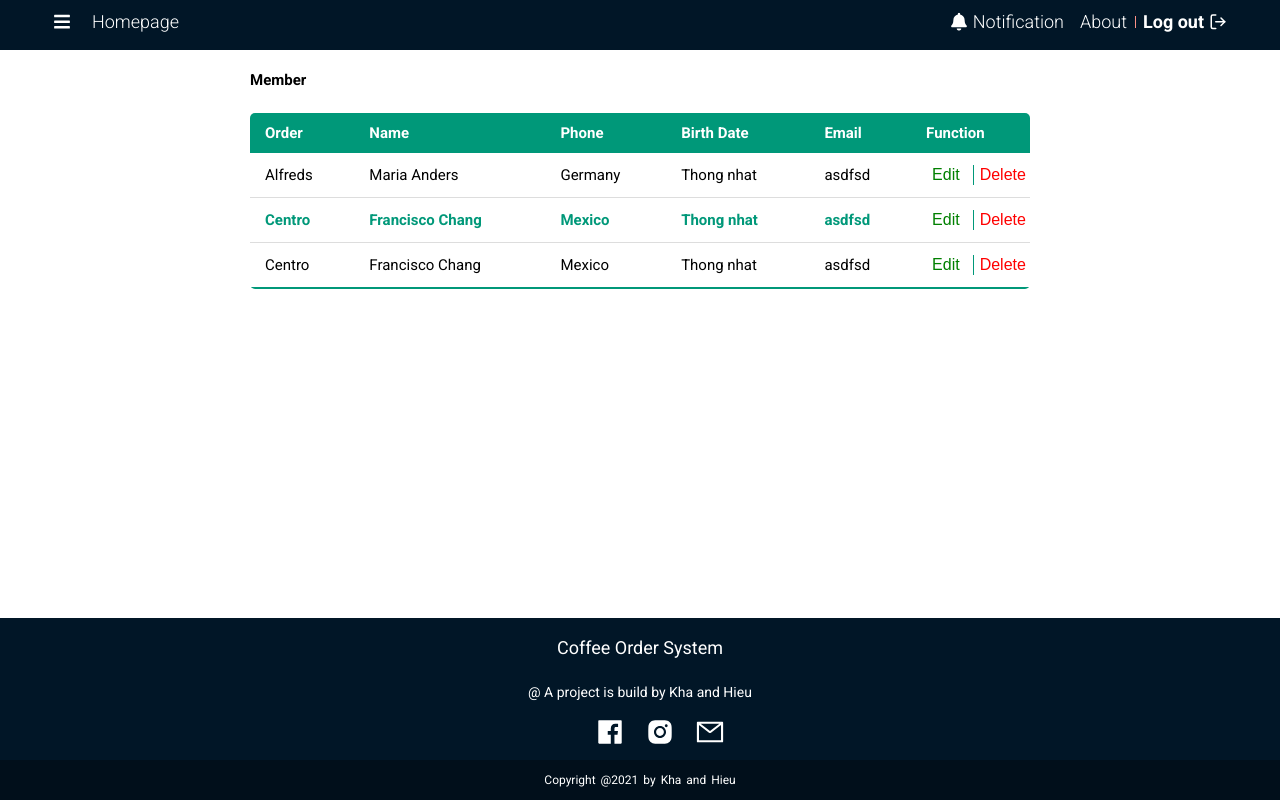
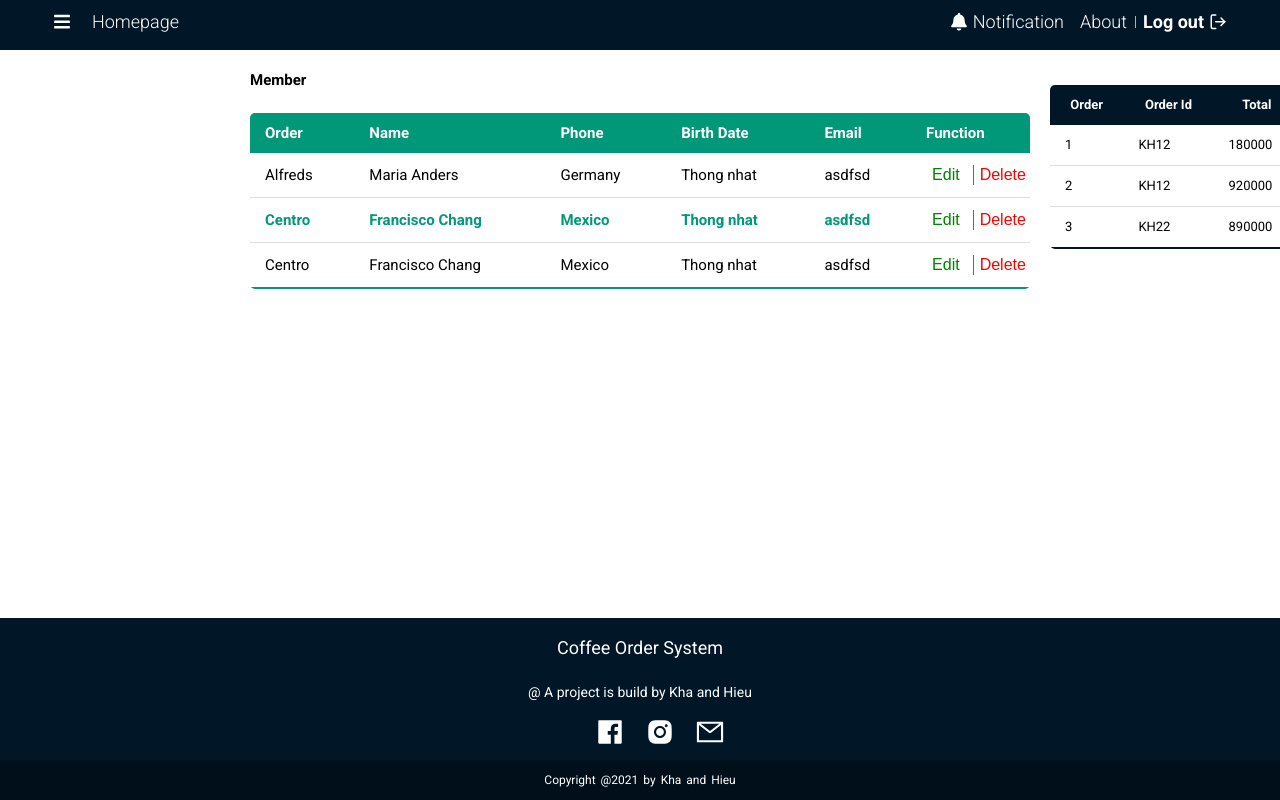
Before and after one commit to thuckhapham/QuanLy_coffee, a React (Create React App) app in the folder react-frontend-tlcn/: page /member in a window 1280 px wide. Built offline with nearby package versions, Linux system fonts and the light colour scheme.

Commit message:
component OrderHistory

```diff
--- a/react-frontend-tlcn/src/App.css
+++ b/react-frontend-tlcn/src/App.css
@@ -47,3 +47,6 @@ html {
   z-index: 1;
   border-radius: 5px;
 }
+.main {
+  display: flex;
+}
--- a/react-frontend-tlcn/src/App.js
+++ b/react-frontend-tlcn/src/App.js
@@ -5,6 +5,7 @@ import Member from './Pages/Member/Member'
 import Inventory from './Pages/Inventory'
 import Footer from './Components/Footer/Footer'
 import { BrowserRouter as Router, Route, Switch } from 'react-router-dom'
+import OrderHistory from './Components/OrderHistory/OrderHistory';
 
 // import { BrowserRouter as Router, Switch , Route } from 'react-router-dom'
 
@@ -17,6 +18,7 @@ function App() {
         <Header />
         <div className="main">
           <Route path="/member" exact={true} component={Member} />
+          <OrderHistory />
         </div>
         <Footer />
       </Router>
--- /dev/null
+++ b/react-frontend-tlcn/src/Components/OrderHistory/OrderHistory.css
@@ -0,0 +1,34 @@
+.history {
+    margin: 10px 5px 10px 10px;
+}
+.history__table {
+    border-collapse: collapse;
+    margin: 25px 0;
+    font-size: 1.3rem;
+    width: 100%;
+    border-radius: 5px;
+    overflow: hidden;
+    min-width: 250px;
+}
+.history__head {
+
+}
+.history__header {
+    background-color: #011627;
+    color: #fff;
+    text-align: center;
+    font-weight: 500;
+}
+.history__body {
+
+}
+.history__header th,
+.history__body td {
+    padding: 12px 15px;
+}
+.history__row {
+    border-bottom: 1px solid #dddddd;
+}
+.history__row:last-of-type {
+    border-bottom: 2px solid #011627;
+}
--- /dev/null
+++ b/react-frontend-tlcn/src/Components/OrderHistory/OrderHistory.js
@@ -0,0 +1,39 @@
+import React from 'react'
+import './OrderHistory.css'
+
+function OrderHistory() {
+    return (
+        <>
+            <div className="history">
+                <table className="history__table">
+                    <thead className="history__head">
+                        <tr className="history__header">
+                            <th>Order</th>
+                            <th>Order Id</th>
+                            <th>Total</th>
+                        </tr>
+                    </thead>
+                    <tbody className="history__body">
+                        <tr className="history__row">
+                            <td>1 </td>
+                            <td>KH12</td>
+                            <td>180000</td>
+                        </tr>
+                        <tr className="history__row">
+                            <td>2 </td>
+                            <td>KH12</td>
+                            <td>920000</td>
+                        </tr>
+                        <tr className="history__row">
+                            <td>3 </td>
+                            <td>KH22</td>
+                            <td>890000</td>
+                        </tr>
+                    </tbody>
+                </table>
+            </div>
+        </>
+    )
+}
+
+export default OrderHistory
--- a/react-frontend-tlcn/src/Components/Table/Table.css
+++ b/react-frontend-tlcn/src/Components/Table/Table.css
@@ -5,6 +5,7 @@
     width: 100%;
     border-radius: 5px;
     overflow: hidden;
+    min-width: 780px;
 }
 .table thead .table__header {
     background-color: #009879;
--- a/react-frontend-tlcn/src/Pages/Member/Member.css
+++ b/react-frontend-tlcn/src/Pages/Member/Member.css
@@ -1,3 +1,3 @@
 .member {
-    padding: 10px 250px;
+    margin: 10px 10px 10px 250px;
 }
```
